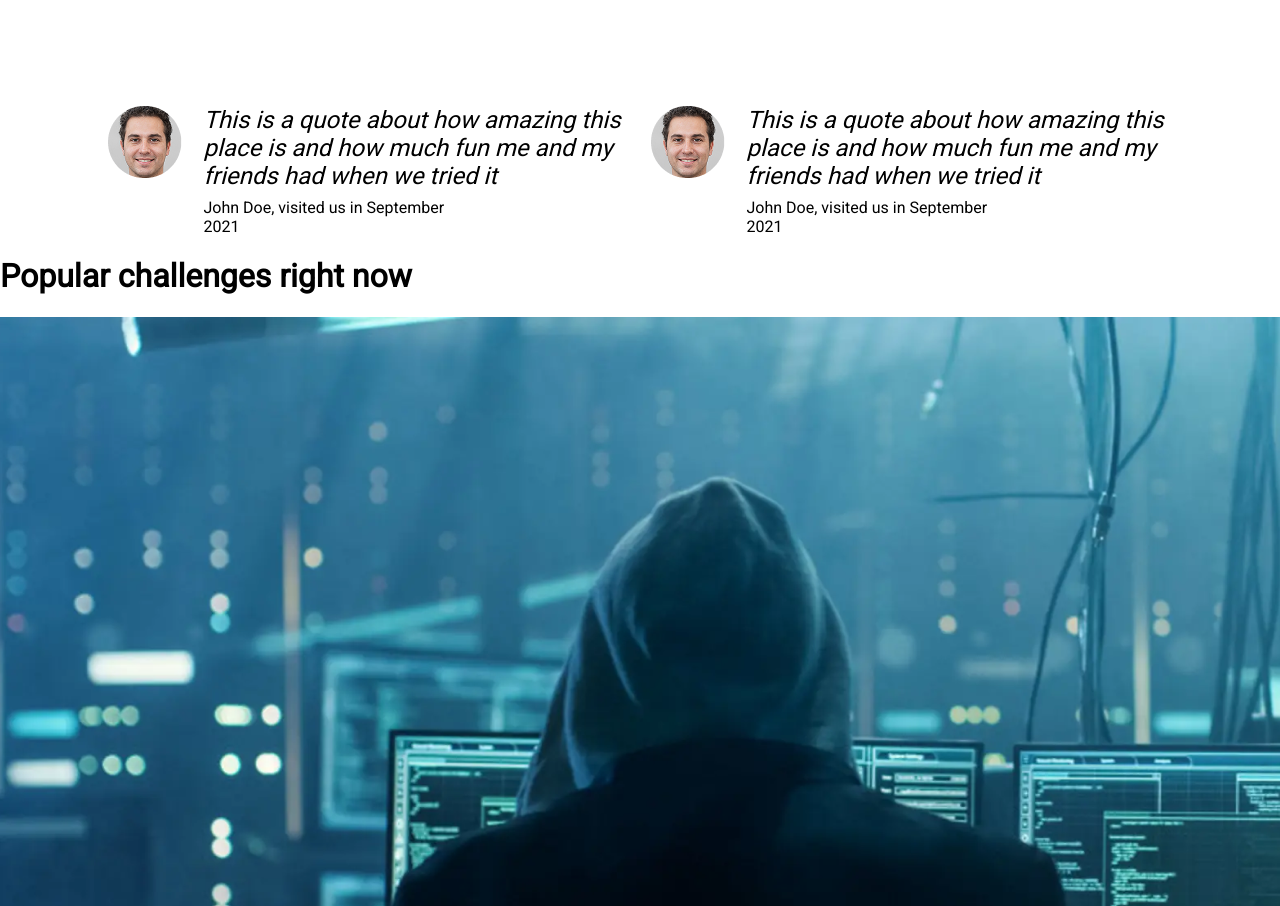
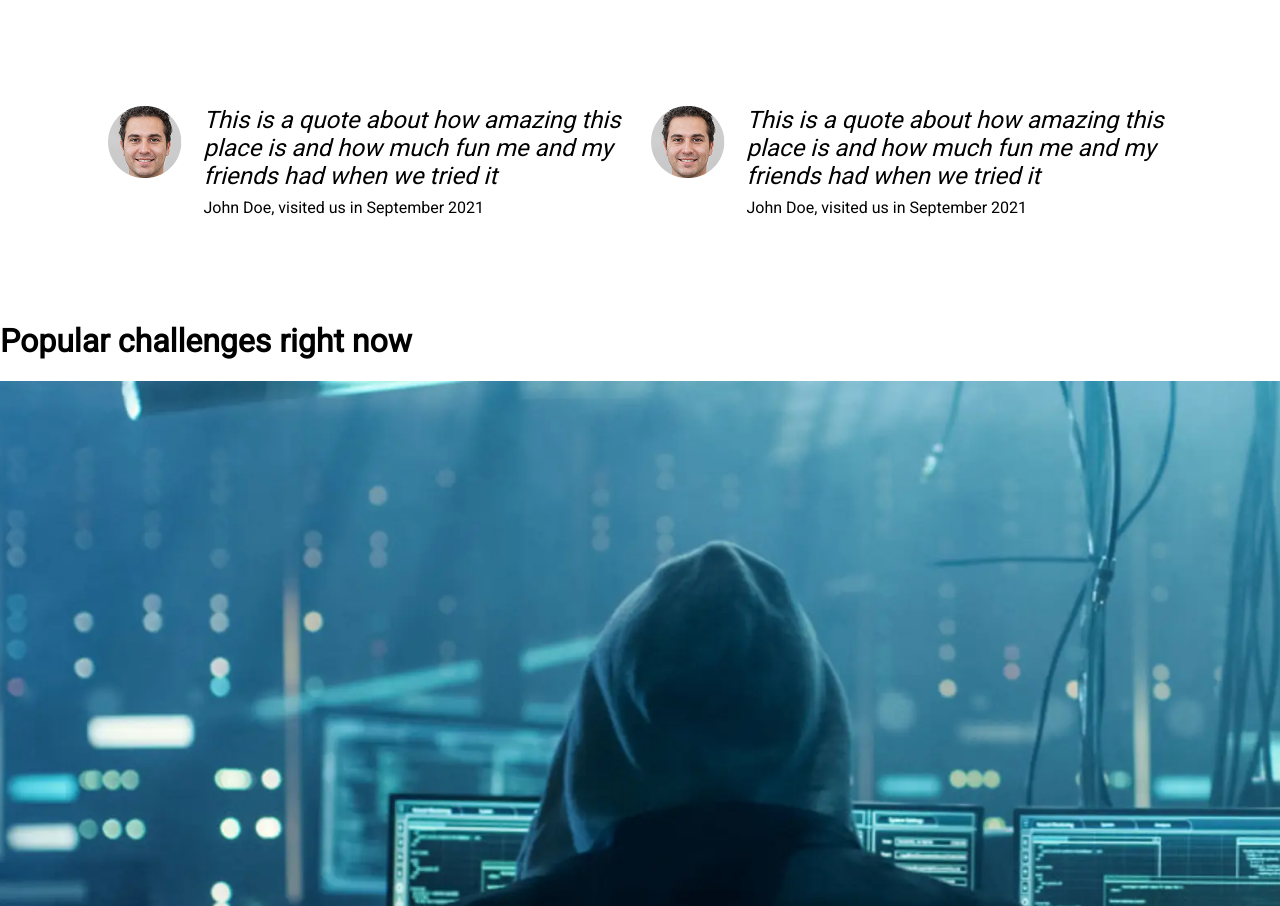
Before and after one commit to WilliamMatton/lernia-esc, a website: page index.html in a window 1280 px wide. Shown: the part 904-1810 px from the top of the page. Drawn offline with nearby package versions, Linux system fonts and the light colour scheme; files that its build step writes are made by us from their sources.

Commit message:
Add margin to the bottom of the reviews section instead of putting it on the challenges header.

```diff
--- a/src/sections/reviews.scss
+++ b/src/sections/reviews.scss
@@ -6,6 +6,7 @@
     grid-template-rows: auto;
     gap: 21px;
     padding: 0 20.5px 0;
+    margin-bottom: 105px;
 }
 
 @mixin review {
@@ -49,6 +50,5 @@
 .review__info {
     grid-column: 2 / 3;
     grid-row: 2 / 3;
-    max-width: 280px;
     margin: 8px 0 0;
 }
```
